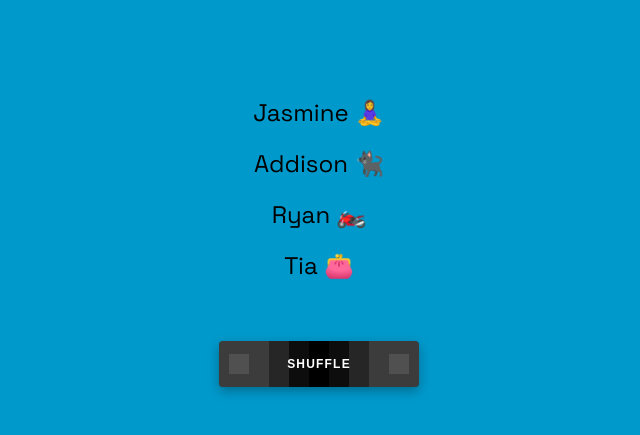
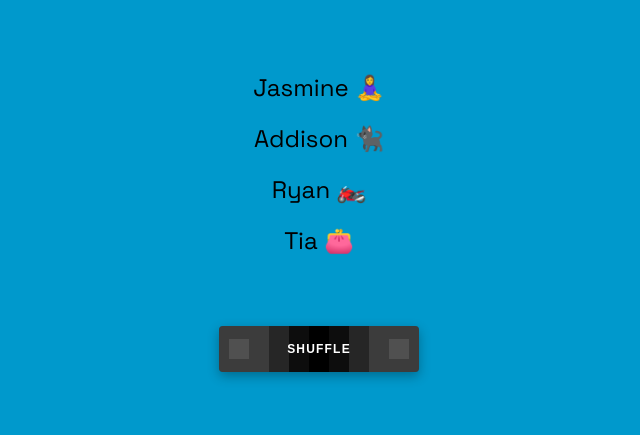
Before and after one commit to AddisonBlack/reproulette, a plain HTML site: page index.html in a window 1280 px wide. Both pictures are taken after a click on the button "START WORKOUT". Shown: the part 203-638 px from the top of the page, without its empty margins (321-961 px from the left). Drawn offline with nearby package versions, Linux system fonts and the light colour scheme; a web font is replaced by a local one.

Commit message:
Spacing fix

```diff
--- a/index.html
+++ b/index.html
@@ -17,7 +17,7 @@
       <h1 class="header">Rep Roulette</h1>
       <i class="ph ph-barbell"></i>
     </div>
-    <p class="date">Saturday, September 6</p>
+    <p class="date"></p>
   </div>
 
   <div id="start-screen">
--- a/styles.css
+++ b/styles.css
@@ -42,7 +42,7 @@ body {
   flex-direction: column;
   align-items: center;
   gap: 20px;
-  margin-top: 100px;
+  margin-top: 75px;
 }
 
 .name {
@@ -68,7 +68,7 @@ body {
   text-transform: uppercase;
   overflow: hidden;
   cursor: pointer;
-  margin-top: 40px;
+  margin-top: 50px;
 }
 
 .shuffle:hover {
```
